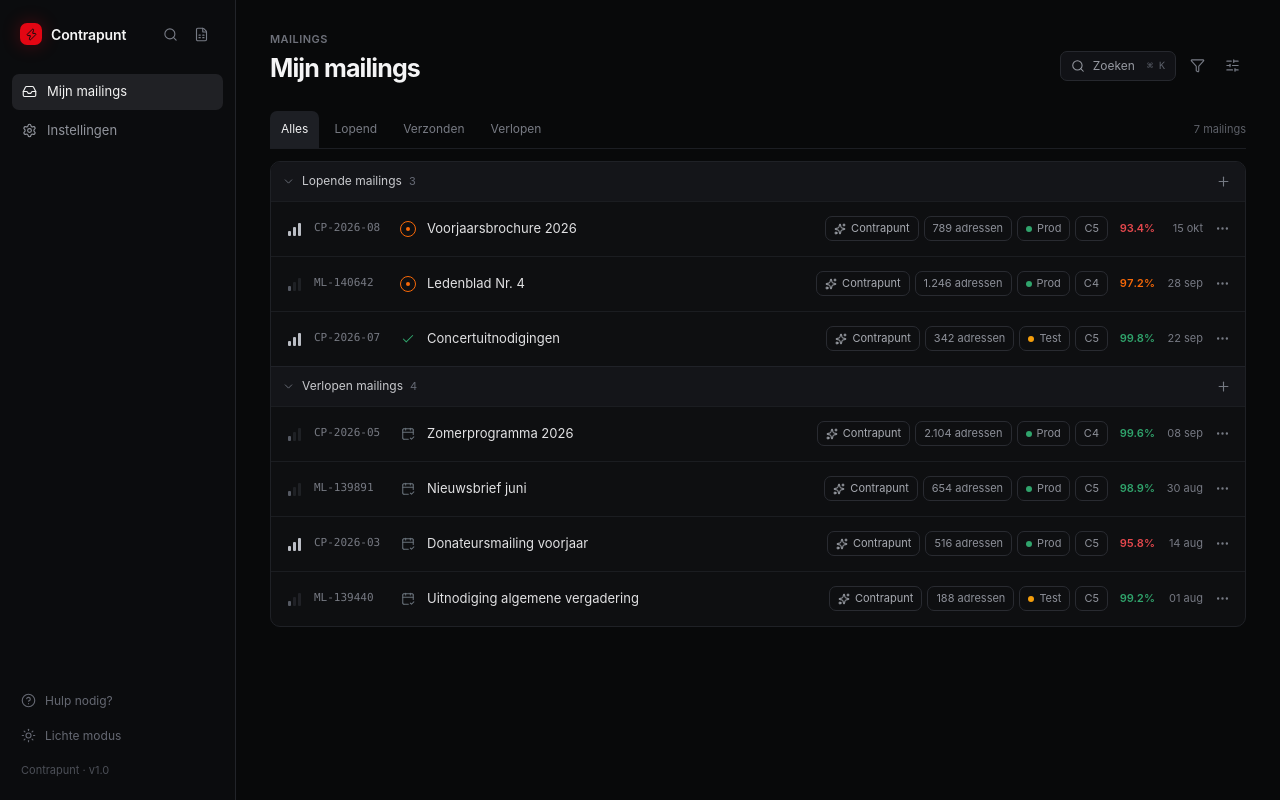
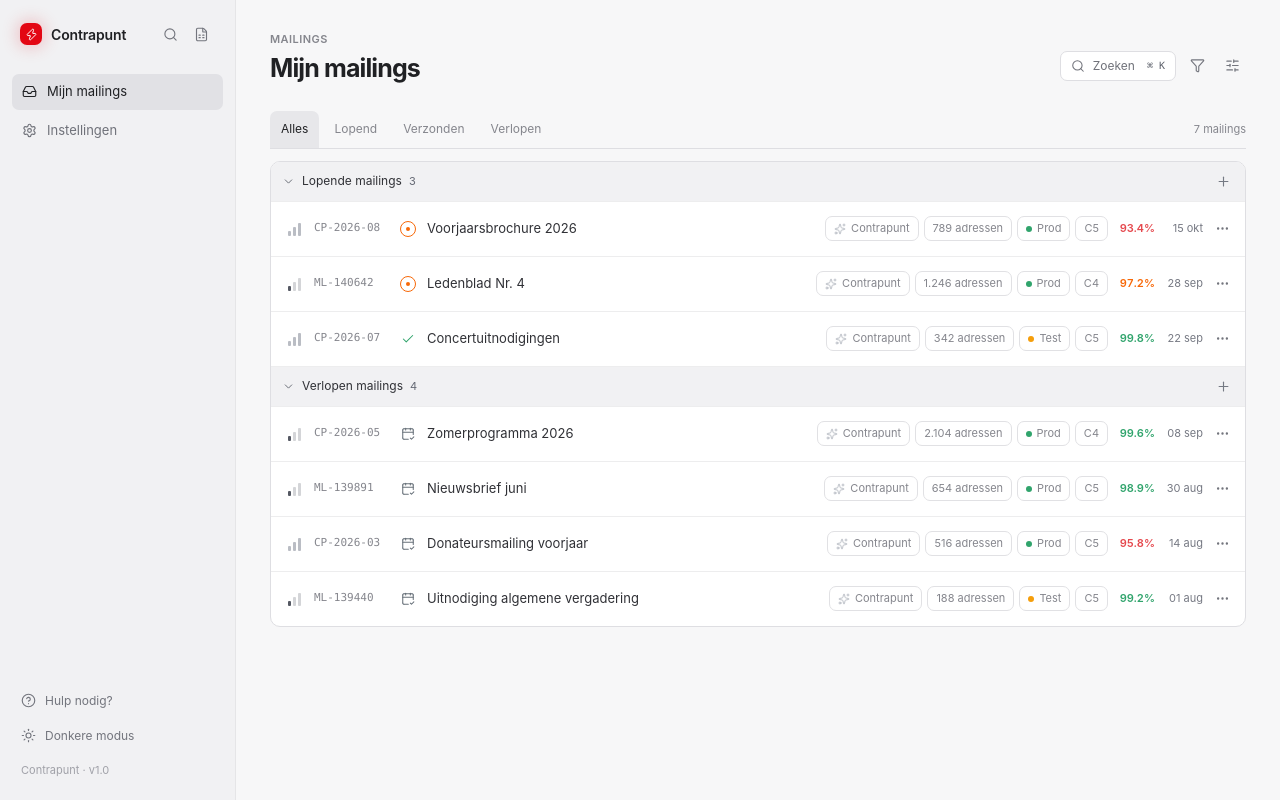
Before and after one commit to markminnoye/bpost-mcp, a Next.js app: page /contrapunt in a window 1280 px wide. Built offline with nearby package versions, Linux system fonts and the light colour scheme.

Commit message:
Make light mode the default

```diff
--- a/app/contrapunt/page.tsx
+++ b/app/contrapunt/page.tsx
@@ -96,7 +96,7 @@ export default function Page() {
   const [collapsed, setCollapsed] = useState<Record<string, boolean>>({})
   const [activeTab, setActiveTab] = useState("Alles")
   const [settings, setSettings] = useState(false)
-  const [lightMode, setLightMode] = useState(false)
+  const [lightMode, setLightMode] = useState(true)
   const currentMailings = activeTab === "Alles" ? mailings : mailings.filter((mailing) => activeTab === "Lopend" ? mailing.group === "lopend" : activeTab === "Verlopen" ? mailing.group === "verlopen" : mailing.status === activeTab)
   useEffect(() => { const onKey = (event: KeyboardEvent) => { if ((event.metaKey || event.ctrlKey) && event.key.toLowerCase() === "k") { event.preventDefault(); setSearchOpen(true) } if (event.key.toLowerCase() === "c" && !["INPUT", "TEXTAREA"].includes((event.target as HTMLElement).tagName)) setNewOpen(true); if (event.key === "Escape") { setNewOpen(false); setSearchOpen(false) } }; window.addEventListener("keydown", onKey); return () => window.removeEventListener("keydown", onKey) }, [])
   const groups = useMemo(() => ({ lopend: currentMailings.filter((mailing) => mailing.group === "lopend"), verlopen: currentMailings.filter((mailing) => mailing.group === "verlopen") }), [currentMailings])
```
